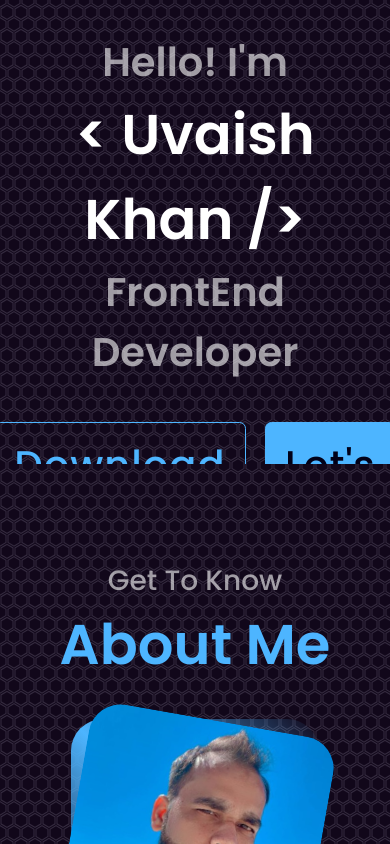
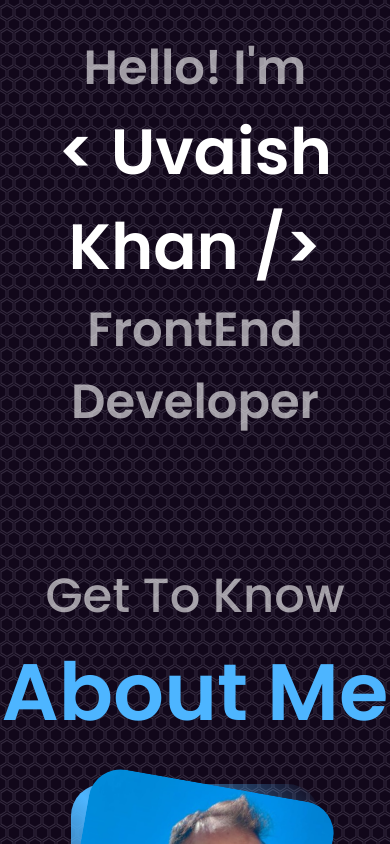
Before and after one commit to UvaishKhan7/portfolio, a React (Create React App) app: page / in a window 390 px wide. Shown: the top 844 px of the page. Built offline with nearby package versions, Linux system fonts and the light colour scheme.

Commit message:
for footer

```diff
--- a/src/components/header/header.css
+++ b/src/components/header/header.css
@@ -81,10 +81,10 @@ header {
     height: 60vh;
   }
   .header_container > h3 {
-    font-size: 2.5rem;
+    font-size: 3rem;
   }
   .header_container > h1 {
-    font-size: 3.5rem;
+    font-size: 4rem;
   }
   .header_socials,
   .scroll_down {
--- a/src/index.css
+++ b/src/index.css
@@ -112,6 +112,12 @@ img {
   section {
     margin-top: 6rem;
   }
+  section > h2 {
+    font-size: 5rem;
+  }
+  section > h5 {
+    font-size: 3rem;
+  }
 }
 
 /* ========= Media Queries For Small Devices (Mobiles) ========= */
```
